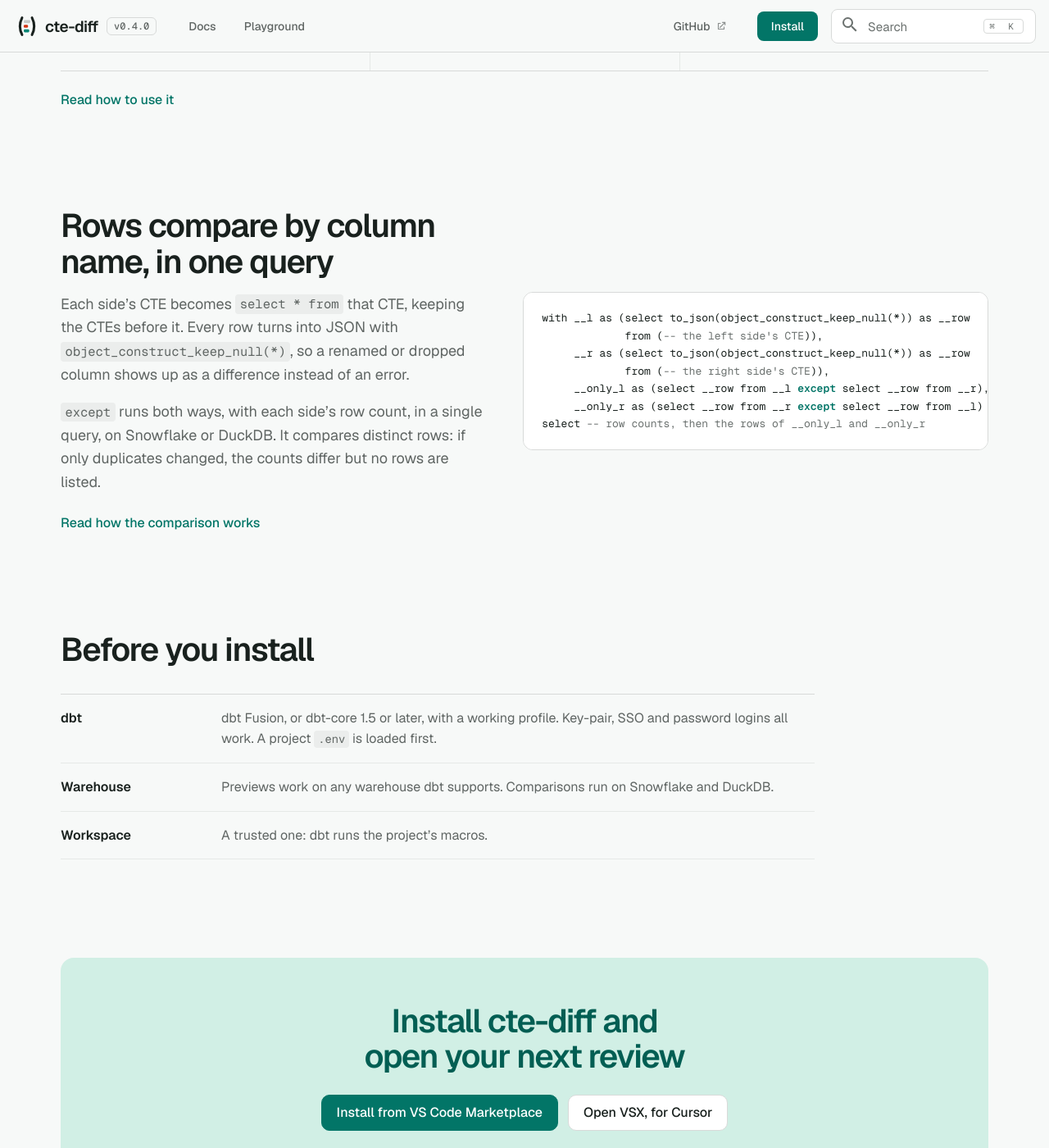
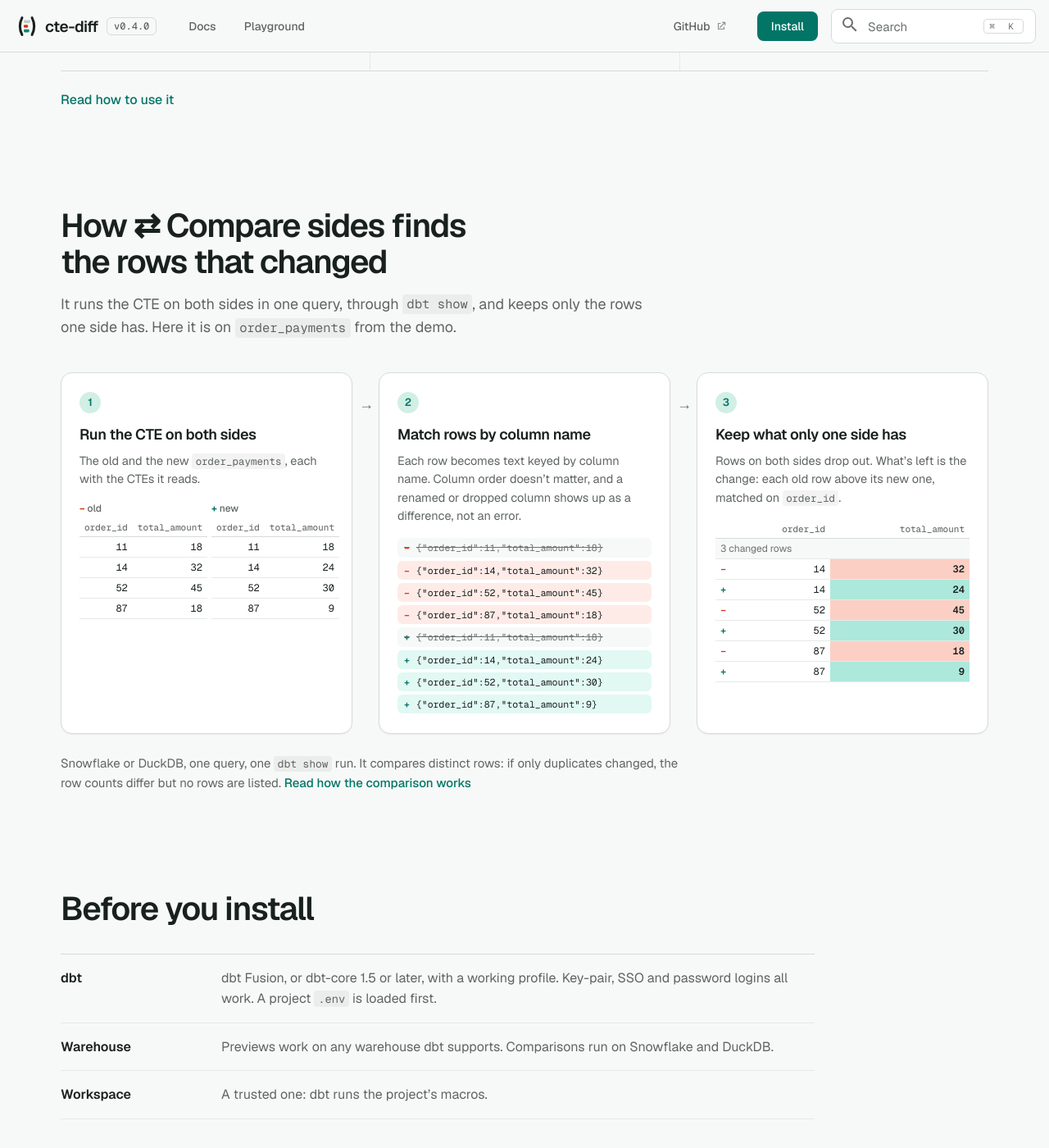
Before and after one commit to MarkPhamm/cte-diff, an MkDocs documentation site: the page built from docs/index.md, in a window 1280 px wide and 1400 px high, scrolled down 2339 px. Shown: the whole window at 82% size. Built offline with MkDocs 1.6.1 and Material for MkDocs 9.7.7, drawn with Linux system fonts in a browser that asks for light colours.

Commit message:
Site: how Compare sides works, in three illustrated steps instead of internal SQL
The section showed the comparison's SQL (object_construct_keep_null, __l, except): implementation detail that tells a visitor nothing. It now walks the demo's order_payments through the three steps, on its real rows: run both sides, match rows by column name, keep what only one side has. On scroll the steps rise in turn, the rows arrive, the rows both sides have strike out, and the changed pairs remain.

```diff
--- a/docs/javascripts/home.js
+++ b/docs/javascripts/home.js
@@ -81,7 +81,21 @@
     splitWords(h);
     onView(h, function () { h.classList.add("qh-in"); });
   });
-  reveal([].slice.call(root.querySelectorAll(".qh-section > .qh-sub, .qh-section > .qh-more, .qh-prose > p, .qh-split > div > p, .qh-split > .qh-code, .qh-section > .qh-fig, .qh-section > .qp, .qh-final > :not(h2)")));
+  reveal([].slice.call(root.querySelectorAll(".qh-section > .qh-sub, .qh-section > .qh-more, .qh-prose > p, .qh-how__note, .qh-section > .qh-fig, .qh-section > .qp, .qh-final > :not(h2)")));
+
+  /* How a comparison works: the steps rise in turn; each one's rows arrive, then the rows both sides have strike out. */
+  var how = root.querySelector(".qh-how");
+  if (how) {
+    how.querySelectorAll(".qh-how__step").forEach(function (step, s) {
+      step.style.setProperty("--d", s * 0.2 + "s");
+      step.querySelectorAll("tbody tr, .qh-how__json li").forEach(function (el, i) {
+        el.style.setProperty("--d", [0.35, 0.9, 2.6][s] + i * 0.08 + "s");
+      });
+    });
+    how.classList.add("qh-anim");
+    void how.offsetWidth;
+    onView(how.querySelector(".qh-how__steps"), function () { how.classList.add("qh-in"); });
+  }
   root.querySelectorAll(".qh-ways, .qh-reqs").forEach(function (g) { reveal([].slice.call(g.children), 0.08); });
   var code = root.querySelector(".qh-final .qh-install code");
   if (code) {
--- a/docs/stylesheets/home.css
+++ b/docs/stylesheets/home.css
@@ -189,12 +189,46 @@
 .qh-ways > div + div { padding-left: 24px; border-left: 1px solid var(--bp-rule); }
 .qh-ways p { color: var(--qd-muted); margin: 8px 0 0; }
 
-.qh-split { display: grid; grid-template-columns: minmax(0, 1fr) minmax(0, 1.1fr); gap: 48px; align-items: center; }
-.qh-code { margin: 0; padding: 20px 22px; background: var(--bp-sheet); border: 1px solid var(--bp-rule-strong); border-radius: 12px;
-  overflow-x: auto; font: 13px/1.65 var(--bp-mono); color: var(--bp-ink); }
-.qh-code code { background: none; padding: 0; font-size: inherit; }
-.qh-code em { font-style: normal; color: var(--bp-ink-3); }
-.qh-code b { font-weight: 600; color: var(--bp-accent); }
+/* how a comparison works: three steps on the demo's rows. Without home.js (or with reduced motion) it shows its end:
+ * the rows both sides have struck through. */
+.qh-how__steps { display: grid; grid-template-columns: repeat(3, minmax(0, 1fr)); gap: 32px; margin: 40px 0 0; padding: 0; list-style: none; }
+.qh-how__step { position: relative; padding: 22px 22px 24px; background: var(--bp-sheet); border: 1px solid var(--bp-rule-strong);
+  border-radius: 14px; box-shadow: var(--bp-e1); }
+.qh-how__step + .qh-how__step::before { content: "→"; position: absolute; left: -25px; top: 26px; color: var(--bp-ink-3); font: 18px var(--bp-sans); }
+.qh-how__n { display: inline-grid; place-items: center; width: 26px; height: 26px; border-radius: 50%; background: var(--bp-wash);
+  color: var(--bp-accent); font: 600 13px var(--bp-sans); }
+.qh-how h3 { margin-top: 12px; }
+.qh-how__step > p { margin: 6px 0 16px; color: var(--qd-muted); font-size: 14.5px; line-height: 1.55; }
+.qh-how__pair { display: grid; grid-template-columns: minmax(0, 1fr) minmax(0, 1fr); gap: 12px; }
+.qh-how__t { width: 100%; border-collapse: collapse; font: 12px/1.5 var(--bp-mono); }
+.qh-how__t caption { padding-bottom: 4px; text-align: left; font: 500 12px var(--bp-sans); color: var(--bp-ink-2); }
+.qh-how__t th { padding: 3px 6px; border-bottom: 1px solid var(--bp-rule-strong); text-align: right; font-size: 11px; font-weight: 500; color: var(--bp-ink-3); }
+.qh-how__t td { padding: 3px 6px; border-bottom: 1px solid var(--bp-rule); text-align: right; }
+span.qh-how__l, .qh-how__json li.qh-how__l b, tr.qh-how__l td:first-child { color: var(--cd-removed); font-weight: 700; }
+span.qh-how__r, .qh-how__json li.qh-how__r b, tr.qh-how__r td:first-child { color: var(--cd-added); font-weight: 700; }
+.qh-how__json { display: grid; gap: 4px; margin: 0; padding: 0; list-style: none; font: 11.5px/1.5 var(--bp-mono); }
+.qh-how__json li { display: flex; gap: 8px; padding: 3px 8px; border-radius: 6px; text-decoration: line-through transparent; }
+.qh-how__json code { padding: 0; background: none; font-size: inherit; white-space: nowrap; }
+.qh-how__json li.qh-how__l { background: var(--cd-removed-bg); }
+.qh-how__json li.qh-how__r { background: var(--cd-added-bg); }
+.qh .qh-how__json li.qh-how__same { background: var(--bp-ink-a03); color: var(--bp-ink-3); text-decoration-color: var(--bp-ink-3); }
+.qh-how__res td:first-child, .qh-how__res th:first-child { width: 2ch; text-align: center; }
+.qh-how__res .chg { font-weight: 600; }
+.qh-how__res .qh-how__l .chg { background: var(--cd-removed-mark); }
+.qh-how__res .qh-how__r .chg { background: var(--cd-added-mark); }
+.qh-how__group td { text-align: left !important; font-family: var(--bp-sans); color: var(--bp-ink-3); background: var(--bp-ink-a03); }
+.qh-how__note { max-width: 52em; margin: 24px 0 0; color: var(--qd-muted); font-size: 15px; }
+.qh-how__note a { font-weight: 500; }
+@media (prefers-reduced-motion: no-preference) {
+  .qh-how.qh-anim .qh-how__step, .qh-how.qh-anim tbody tr, .qh-how.qh-anim .qh-how__json li { opacity: 0; transform: translateY(8px);
+    transition: opacity .32s, transform .42s, background-color .4s, color .4s, text-decoration-color .4s;
+    transition-timing-function: var(--bp-ease-out); transition-delay: var(--d, 0s), var(--d, 0s), 2.2s, 2.2s, 2.2s; }
+  .qh-how.qh-anim.qh-in .qh-how__step, .qh-how.qh-anim.qh-in tbody tr, .qh-how.qh-anim.qh-in .qh-how__json li { opacity: 1; transform: none; }
+  /* rows both sides have: coloured as they arrive, struck through once all are in */
+  .qh .qh-how.qh-anim:not(.qh-in) .qh-how__json li.qh-how__same { color: inherit; text-decoration-color: transparent; }
+  .qh .qh-how.qh-anim:not(.qh-in) .qh-how__json li.qh-how__same.qh-how__l { background: var(--cd-removed-bg); }
+  .qh .qh-how.qh-anim:not(.qh-in) .qh-how__json li.qh-how__same.qh-how__r { background: var(--cd-added-bg); }
+}
 
 .qh-reqs { display: grid; gap: 0; margin: 32px 0 0; max-width: 46rem; border-top: 1px solid var(--bp-rule-strong); }
 .qh-reqs > div { display: grid; grid-template-columns: 9rem minmax(0, 1fr); gap: 16px; padding: 16px 0; border-bottom: 1px solid var(--bp-rule); }
@@ -288,7 +322,9 @@ q-caret { display: inline-block; width: .55em; height: 1.15em; margin-left: 1px;
   .cd-win__body { grid-template-columns: 210px minmax(0, 1fr); }
 }
 @media (max-width: 960px) {
-  .qh-hero, .qh-split { grid-template-columns: minmax(0, 1fr); gap: 28px; }
+  .qh-hero { grid-template-columns: minmax(0, 1fr); gap: 28px; }
+  .qh-how__steps { grid-template-columns: minmax(0, 1fr); gap: 36px; }
+  .qh-how__step + .qh-how__step::before { content: "↓"; left: 28px; top: -30px; }
   .qh-hero { padding-top: 32px; }
   .qh-section { padding-top: 88px; }
   .qh-fig { --qh-ext: 40px; padding: 20px; }
--- a/overrides/home.html
+++ b/overrides/home.html
@@ -94,20 +94,31 @@
   </section>
 
   <!-- ------------------------------------------------------- how comparing works -->
-  <section class="qh-section qh-wrap qh-split">
-    <div>
-      <h2>Rows compare by column name, in one query</h2>
-      <p class="qh-sub">Each side’s CTE becomes <code>select * from</code> that CTE, keeping the CTEs before it. Every row turns into JSON with <code>object_construct_keep_null(*)</code>, so a renamed or dropped column shows up as a difference instead of an error.</p>
-      <p class="qh-sub"><code>except</code> runs both ways, with each side’s row count, in a single query, on Snowflake or DuckDB. It compares distinct rows: if only duplicates changed, the counts differ but no rows are listed.</p>
-      <p class="qh-more"><a href="{{ 'comparison/' | url }}">Read how the comparison works</a></p>
-    </div>
-    <pre class="qh-code"><code>with __l as (select to_json(object_construct_keep_null(*)) as __row
-             from (<em>-- the left side's CTE</em>)),
-     __r as (select to_json(object_construct_keep_null(*)) as __row
-             from (<em>-- the right side's CTE</em>)),
-     __only_l as (select __row from __l <b>except</b> select __row from __r),
-     __only_r as (select __row from __r <b>except</b> select __row from __l)
-select <em>-- row counts, then the rows of __only_l and __only_r</em></code></pre>
+  {#- Three steps on the demo's own rows (order_payments in web/demo-rows.json). home.js plays them in order on scroll. -#}
+  <section class="qh-section qh-wrap qh-how">
+    <h2>How ⇄ Compare sides finds the rows that changed</h2>
+    <p class="qh-sub">It runs the CTE on both sides in one query, through <code>dbt show</code>, and keeps only the rows one side has. Here it is on <code>order_payments</code> from the demo.</p>
+    <ol class="qh-how__steps">
+      <li class="qh-how__step">
+        <span class="qh-how__n">1</span>
+        <h3>Run the CTE on both sides</h3>
+        <p>The old and the new <code>order_payments</code>, each with the CTEs it reads.</p>
+        <div class="qh-how__pair"><table class="qh-how__t"><caption><span class="qh-how__l">−</span> old</caption><thead><tr><th>order_id</th><th>total_amount</th></tr></thead><tbody><tr><td>11</td><td>18</td></tr><tr><td>14</td><td>32</td></tr><tr><td>52</td><td>45</td></tr><tr><td>87</td><td>18</td></tr></tbody></table><table class="qh-how__t"><caption><span class="qh-how__r">+</span> new</caption><thead><tr><th>order_id</th><th>total_amount</th></tr></thead><tbody><tr><td>11</td><td>18</td></tr><tr><td>14</td><td>24</td></tr><tr><td>52</td><td>30</td></tr><tr><td>87</td><td>9</td></tr></tbody></table></div>
+      </li>
+      <li class="qh-how__step">
+        <span class="qh-how__n">2</span>
+        <h3>Match rows by column name</h3>
+        <p>Each row becomes text keyed by column name. Column order doesn’t matter, and a renamed or dropped column shows up as a difference, not an error.</p>
+        <ul class="qh-how__json"><li class="qh-how__l qh-how__same"><b>−</b><code>{"order_id":11,"total_amount":18}</code></li><li class="qh-how__l"><b>−</b><code>{"order_id":14,"total_amount":32}</code></li><li class="qh-how__l"><b>−</b><code>{"order_id":52,"total_amount":45}</code></li><li class="qh-how__l"><b>−</b><code>{"order_id":87,"total_amount":18}</code></li><li class="qh-how__r qh-how__same"><b>+</b><code>{"order_id":11,"total_amount":18}</code></li><li class="qh-how__r"><b>+</b><code>{"order_id":14,"total_amount":24}</code></li><li class="qh-how__r"><b>+</b><code>{"order_id":52,"total_amount":30}</code></li><li class="qh-how__r"><b>+</b><code>{"order_id":87,"total_amount":9}</code></li></ul>
+      </li>
+      <li class="qh-how__step">
+        <span class="qh-how__n">3</span>
+        <h3>Keep what only one side has</h3>
+        <p>Rows on both sides drop out. What’s left is the change: each old row above its new one, matched on <code>order_id</code>.</p>
+        <table class="qh-how__t qh-how__res"><thead><tr><th></th><th>order_id</th><th>total_amount</th></tr></thead><tbody><tr class="qh-how__group"><td colspan="3">3 changed rows</td></tr><tr class="qh-how__l"><td>−</td><td>14</td><td class="chg">32</td></tr><tr class="qh-how__r"><td>+</td><td>14</td><td class="chg">24</td></tr><tr class="qh-how__l"><td>−</td><td>52</td><td class="chg">45</td></tr><tr class="qh-how__r"><td>+</td><td>52</td><td class="chg">30</td></tr><tr class="qh-how__l"><td>−</td><td>87</td><td class="chg">18</td></tr><tr class="qh-how__r"><td>+</td><td>87</td><td class="chg">9</td></tr></tbody></table>
+      </li>
+    </ol>
+    <p class="qh-how__note">Snowflake or DuckDB, one query, one <code>dbt show</code> run. It compares distinct rows: if only duplicates changed, the row counts differ but no rows are listed. <a href="{{ 'comparison/' | url }}">Read how the comparison works</a></p>
   </section>
 
   <!-- --------------------------------------------------------------- requirements -->
```
